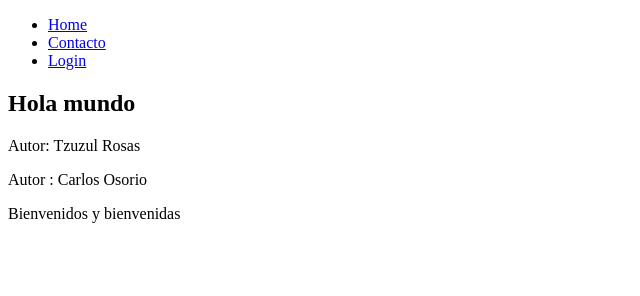
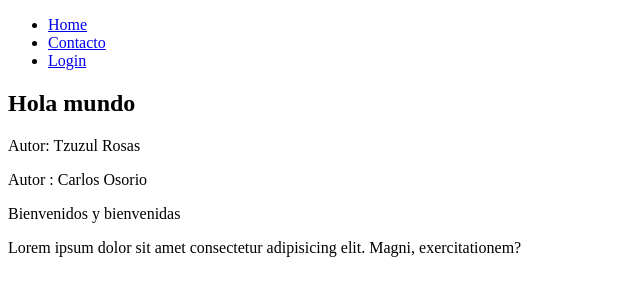
Before and after one commit to Tzuzul/tzuzul.github.io, a plain HTML site: page index.html in a window 1280 px wide. Shown: the whole page, without its empty margins (0-640 px from the left). Drawn offline with Linux system fonts and the light colour scheme.

```diff
--- a/index.html
+++ b/index.html
@@ -24,5 +24,7 @@
     <p>Autor : Carlos Osorio</p>
 
     <p>Bienvenidos y bienvenidas</p>
+
+    <p>Lorem ipsum dolor sit amet consectetur adipisicing elit. Magni, exercitationem?</p>
 </body>
 </html>
```
